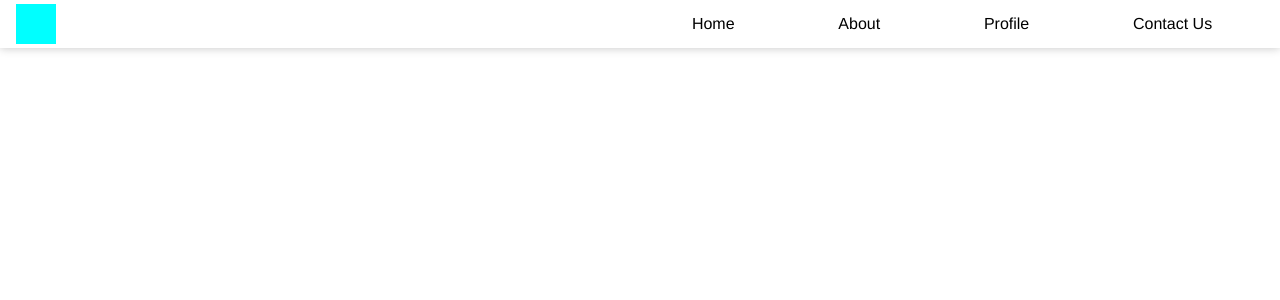
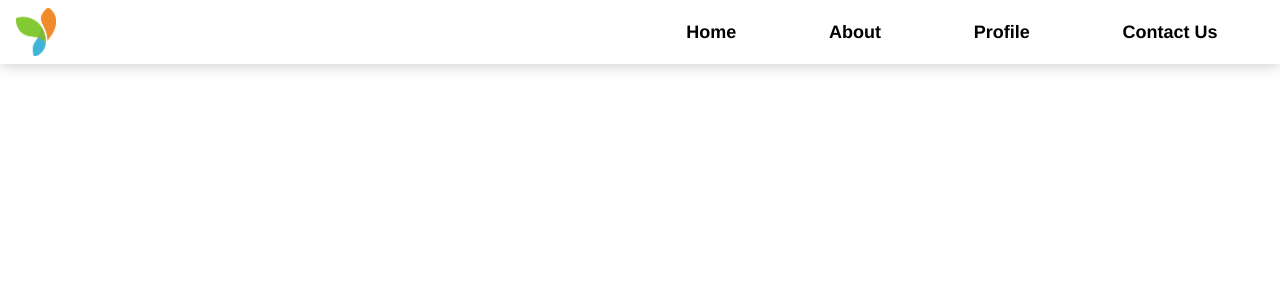
Before and after one commit to rezashahbaziyan/React_Navbars, a React (Create React App) app: page / in a window 1280 px wide. Shown: the top 300 px of the page. Built offline with nearby package versions, Linux system fonts and the light colour scheme.

Commit message:
set logo

```diff
--- a/src/Component/Navbar.css
+++ b/src/Component/Navbar.css
@@ -7,23 +7,25 @@
 
 .Navbar {
     width: 100%;
-    height: 3em;
+    height: 4em;
     display: flex;
     justify-content: space-between;
     align-items: center;
     padding: 0 1em;
-    box-shadow: 0px 0px 9px 0px #0000003c;
+    box-shadow: 0px 0px 15px 0px #0000003c;
 }
 
 .Logo {
-    background-color: aqua;
+    background-image: url(../img/logo.png);
     width: 2.5em;
-    height: 2.5em;
+    height: 3em;
     cursor: pointer;
+    background-size: cover;
+    background-position: center;
 }
 
 .Nav_List {
-    height: 2.5em;
+    height: 3em;
     width: 50%;
 }
 
@@ -37,8 +39,11 @@
 
 .List_Item {
     cursor: pointer;
+    font-size: 18px;
+    font-weight: 600;
 }
 
 .List_Item:hover {
-    color: rgba(0, 0, 0, 0.701);
+    color: rgba(231, 84, 21, 0.893);
+    transition: all 0.2s;
 }
```
Also changed, not shown: src/img/logo.png (added).
